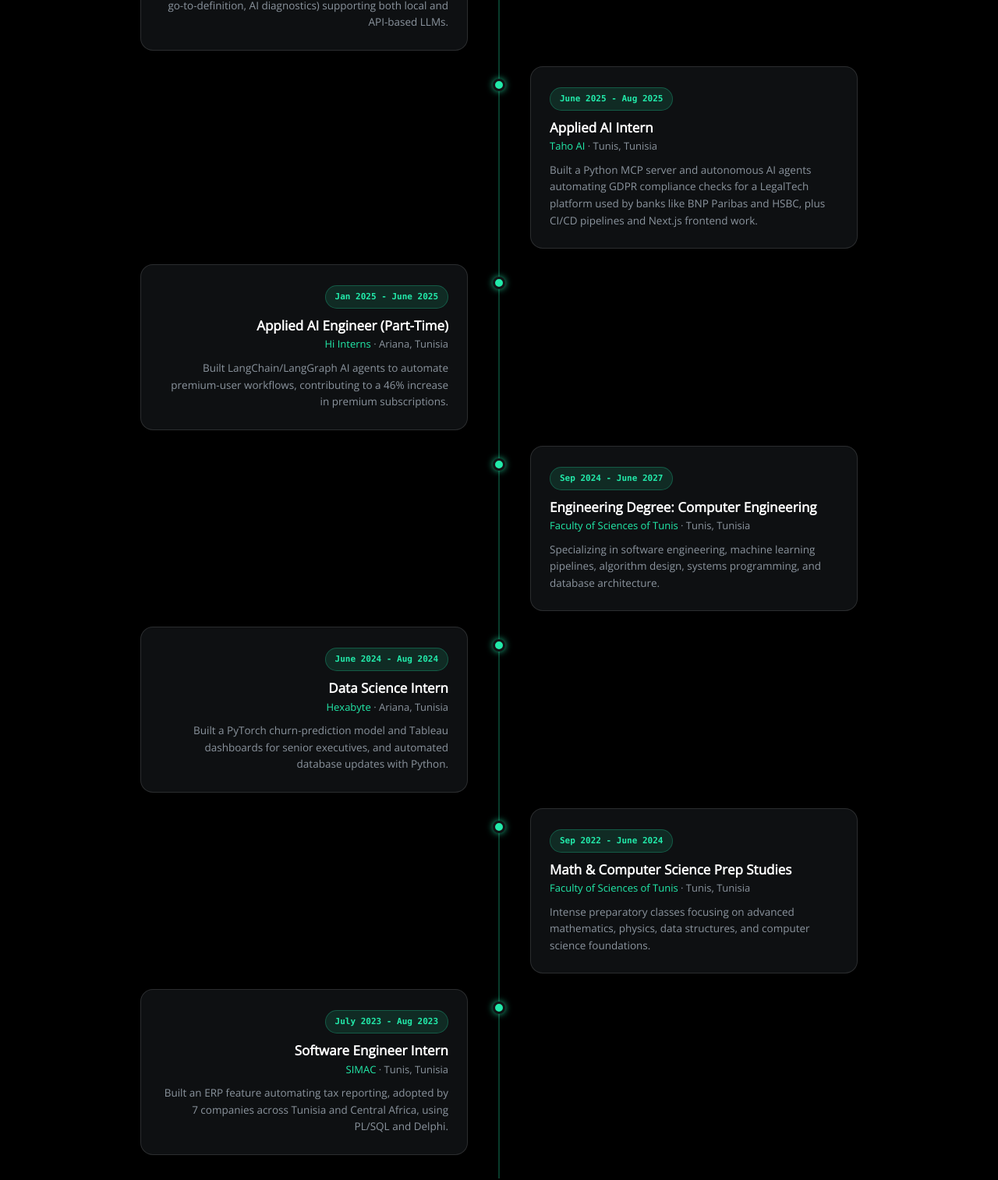
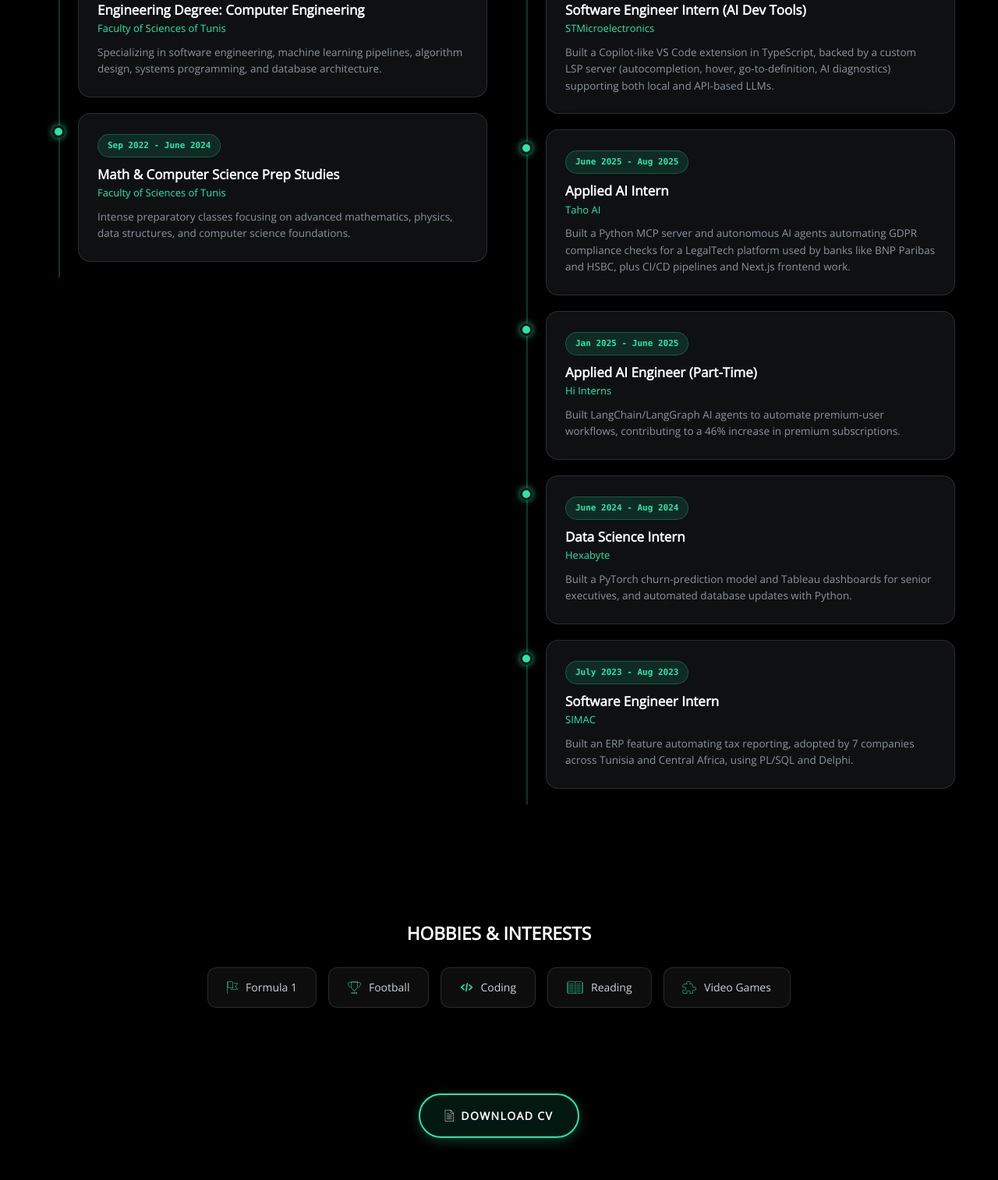
Before and after one commit to Wassim-Hamra/Wassim-Hamra.github.io, a plain HTML site: page about.html in a window 1280 px wide. Shown: the part 1221-2735 px from the top of the page at 78% size. Drawn offline with nearby package versions, Linux system fonts and the light colour scheme; files whose address does not match are found by name.

Commit message:
split timeline into separate education and internship tracks, centered heading, styled hobbies cards, and upgraded download cv button

```diff
--- a/about.html
+++ b/about.html
@@ -101,102 +101,141 @@
 <section class="probootstrap-section">
     <div class="container">
         <div class="row">
-            <div class="col-md-12 section-heading probootstrap-animate">
+            <div class="col-md-12 section-heading text-center probootstrap-animate">
                 <h2><strong>My Journey</strong></h2>
-                <p class="text-center" style="color: #8b949e; margin-bottom: 40px; font-size: 15px;">A timeline of my professional internships, education, and experiences.</p>
+                <p style="color: #8b949e; margin-bottom: 40px; font-size: 15px;">A detailed timeline of my academic background and professional internships.</p>
+            </div>
 
-                <div class="timeline-container">
-                    <div class="timeline-line"></div>
+            <div class="row" style="margin-bottom: 50px;">
+                <!-- Education Track -->
+                <div class="col-md-6 probootstrap-animate">
+                    <h3 class="text-center" style="color: #22eaaa; font-weight: 600; margin-bottom: 30px; display: flex; align-items: center; justify-content: center; gap: 8px;"><i class="icon-book-open"></i> Education</h3>
+                    <div class="timeline-container single-track">
+                        <div class="timeline-line track-left"></div>
 
-                    <!-- Item 1: ST -->
-                    <div class="timeline-item timeline-left">
-                        <div class="timeline-dot"></div>
+                        <!-- FST Engineering -->
+                        <div class="timeline-item timeline-single">
+                            <div class="timeline-dot dot-left"></div>
+                            <div class="timeline-content">
+                                <span class="timeline-date">Sep 2024 - June 2027</span>
+                                <h3 class="timeline-title">Engineering Degree: Computer Engineering</h3>
+                                <h4 class="timeline-location"><a href="https://fst.rnu.tn/en" target="_blank" rel="noopener noreferrer">Faculty of Sciences of Tunis</a></h4>
+                                <p class="timeline-desc">Specializing in software engineering, machine learning pipelines, algorithm design, systems programming, and database architecture.</p>
+                            </div>
+                        </div>
+
+                        <!-- FST Prep -->
+                        <div class="timeline-item timeline-single">
+                            <div class="timeline-dot dot-left"></div>
+                            <div class="timeline-content">
+                                <span class="timeline-date">Sep 2022 - June 2024</span>
+                                <h3 class="timeline-title">Math &amp; Computer Science Prep Studies</h3>
+                                <h4 class="timeline-location"><a href="https://fst.rnu.tn/en" target="_blank" rel="noopener noreferrer">Faculty of Sciences of Tunis</a></h4>
+                                <p class="timeline-desc">Intense preparatory classes focusing on advanced mathematics, physics, data structures, and computer science foundations.</p>
+                            </div>
+                        </div>
+                    </div>
+                </div>
+
+                <!-- Internships Track -->
+                <div class="col-md-6 probootstrap-animate">
+                    <h3 class="text-center" style="color: #22eaaa; font-weight: 600; margin-bottom: 30px; display: flex; align-items: center; justify-content: center; gap: 8px;"><i class="icon-briefcase3"></i> Work Experience</h3>
+                    <div class="timeline-container single-track">
+                        <div class="timeline-line track-left"></div>
+
+                        <!-- ST -->
+                        <div class="timeline-item timeline-single">
+                            <div class="timeline-dot dot-left"></div>
                             <div class="timeline-content">
                                 <span class="timeline-date">July 2026 - Sep 2026</span>
                                 <h3 class="timeline-title">Software Engineer Intern (AI Dev Tools)</h3>
-                            <h4 class="timeline-location"><a href="https://www.st.com/" target="_blank" rel="noopener noreferrer">STMicroelectronics</a> · Tunis, Tunisia</h4>
+                                <h4 class="timeline-location"><a href="https://www.st.com/" target="_blank" rel="noopener noreferrer">STMicroelectronics</a></h4>
                                 <p class="timeline-desc">Built a Copilot-like VS Code extension in TypeScript, backed by a custom LSP server (autocompletion, hover, go-to-definition, AI diagnostics) supporting both local and API-based LLMs.</p>
                             </div>
                         </div>
 
-                    <!-- Item 2: Taho -->
-                    <div class="timeline-item timeline-right">
-                        <div class="timeline-dot"></div>
+                        <!-- Taho -->
+                        <div class="timeline-item timeline-single">
+                            <div class="timeline-dot dot-left"></div>
                             <div class="timeline-content">
                                 <span class="timeline-date">June 2025 - Aug 2025</span>
                                 <h3 class="timeline-title">Applied AI Intern</h3>
-                            <h4 class="timeline-location"><a href="https://tahoai.com/" target="_blank" rel="noopener noreferrer">Taho AI</a> · Tunis, Tunisia</h4>
+                                <h4 class="timeline-location"><a href="https://tahoai.com/" target="_blank" rel="noopener noreferrer">Taho AI</a></h4>
                                 <p class="timeline-desc">Built a Python MCP server and autonomous AI agents automating GDPR compliance checks for a LegalTech platform used by banks like BNP Paribas and HSBC, plus CI/CD pipelines and Next.js frontend work.</p>
                             </div>
                         </div>
 
-                    <!-- Item 3: Hi Interns -->
-                    <div class="timeline-item timeline-left">
-                        <div class="timeline-dot"></div>
+                        <!-- Hi Interns -->
+                        <div class="timeline-item timeline-single">
+                            <div class="timeline-dot dot-left"></div>
                             <div class="timeline-content">
                                 <span class="timeline-date">Jan 2025 - June 2025</span>
                                 <h3 class="timeline-title">Applied AI Engineer (Part-Time)</h3>
-                            <h4 class="timeline-location"><a href="https://hi-interns.com" target="_blank" rel="noopener noreferrer">Hi Interns</a> · Ariana, Tunisia</h4>
+                                <h4 class="timeline-location"><a href="https://hi-interns.com" target="_blank" rel="noopener noreferrer">Hi Interns</a></h4>
                                 <p class="timeline-desc">Built LangChain/LangGraph AI agents to automate premium-user workflows, contributing to a 46% increase in premium subscriptions.</p>
                             </div>
                         </div>
 
-                    <!-- Item 4: FST Engineering -->
-                    <div class="timeline-item timeline-right">
-                        <div class="timeline-dot"></div>
-                        <div class="timeline-content">
-                            <span class="timeline-date">Sep 2024 - June 2027</span>
-                            <h3 class="timeline-title">Engineering Degree: Computer Engineering</h3>
-                            <h4 class="timeline-location"><a href="https://fst.rnu.tn/en" target="_blank" rel="noopener noreferrer">Faculty of Sciences of Tunis</a> · Tunis, Tunisia</h4>
-                            <p class="timeline-desc">Specializing in software engineering, machine learning pipelines, algorithm design, systems programming, and database architecture.</p>
-                        </div>
-                    </div>
-
-                    <!-- Item 5: Hexabyte -->
-                    <div class="timeline-item timeline-left">
-                        <div class="timeline-dot"></div>
+                        <!-- Hexabyte -->
+                        <div class="timeline-item timeline-single">
+                            <div class="timeline-dot dot-left"></div>
                             <div class="timeline-content">
                                 <span class="timeline-date">June 2024 - Aug 2024</span>
                                 <h3 class="timeline-title">Data Science Intern</h3>
-                            <h4 class="timeline-location"><a href="https://www.hexabyte.tn/" target="_blank" rel="noopener noreferrer">Hexabyte</a> · Ariana, Tunisia</h4>
+                                <h4 class="timeline-location"><a href="https://www.hexabyte.tn/" target="_blank" rel="noopener noreferrer">Hexabyte</a></h4>
                                 <p class="timeline-desc">Built a PyTorch churn-prediction model and Tableau dashboards for senior executives, and automated database updates with Python.</p>
                             </div>
                         </div>
 
-                    <!-- Item 6: FST Prep -->
-                    <div class="timeline-item timeline-right">
-                        <div class="timeline-dot"></div>
-                        <div class="timeline-content">
-                            <span class="timeline-date">Sep 2022 - June 2024</span>
-                            <h3 class="timeline-title">Math &amp; Computer Science Prep Studies</h3>
-                            <h4 class="timeline-location"><a href="https://fst.rnu.tn/en" target="_blank" rel="noopener noreferrer">Faculty of Sciences of Tunis</a> · Tunis, Tunisia</h4>
-                            <p class="timeline-desc">Intense preparatory classes focusing on advanced mathematics, physics, data structures, and computer science foundations.</p>
-                        </div>
-                    </div>
-
-                    <!-- Item 7: SIMAC -->
-                    <div class="timeline-item timeline-left">
-                        <div class="timeline-dot"></div>
+                        <!-- SIMAC -->
+                        <div class="timeline-item timeline-single">
+                            <div class="timeline-dot dot-left"></div>
                             <div class="timeline-content">
                                 <span class="timeline-date">July 2023 - Aug 2023</span>
                                 <h3 class="timeline-title">Software Engineer Intern</h3>
-                            <h4 class="timeline-location"><a href="http://www.simac.tn/" target="_blank" rel="noopener noreferrer">SIMAC</a> · Tunis, Tunisia</h4>
+                                <h4 class="timeline-location"><a href="http://www.simac.tn/" target="_blank" rel="noopener noreferrer">SIMAC</a></h4>
                                 <p class="timeline-desc">Built an ERP feature automating tax reporting, adopted by 7 companies across Tunisia and Central Africa, using PL/SQL and Delphi.</p>
                             </div>
                         </div>
                     </div>
                 </div>
+            </div>
 
+            <!-- Hobbies & Interests Section -->
+            <div class="col-md-12 section-heading probootstrap-animate text-center" style="margin-top: 50px;">
+                <h2><strong>Hobbies &amp; Interests</strong></h2>
+                <div class="hobbies-grid" style="display: flex; flex-wrap: wrap; justify-content: center; gap: 15px; margin-top: 30px; margin-bottom: 40px;">
+                    <div class="hobby-card">
+                        <i class="icon-flag3"></i>
+                        <span>Formula 1</span>
+                    </div>
+                    <div class="hobby-card">
+                        <i class="icon-trophy3"></i>
+                        <span>Football</span>
+                    </div>
+                    <div class="hobby-card">
+                        <i class="icon-code"></i>
+                        <span>Coding</span>
+                    </div>
+                    <div class="hobby-card">
+                        <i class="icon-book-open"></i>
+                        <span>Reading</span>
+                    </div>
+                    <div class="hobby-card">
+                        <i class="icon-puzzle"></i>
+                        <span>Video Games</span>
+                    </div>
+                </div>
+            </div>
 
-            <div class="col-md-12 section-heading probootstrap-animate">
-                <h2><strong>Hobbies</strong></h2>
-                <p><strong>· </strong>
-                    Football | Formula 1 | Video Games | Coding | Reading </p>
-            </div>
-            <div class="col-md-12 section-heading probootstrap-animate">
-                <!-- Replaced heading link with inline text + button -->
-                <p class="text-center"><a href="https://drive.google.com/file/d/1e0lka_gm1ceTEtnZUaYaJGYqBprR7BHV/view?usp=sharing"
-                   class="btn btn-primary btn-md" target="_blank" rel="noopener noreferrer">Download CV</a></p>
+            <!-- Cool CV Download Button -->
+            <div class="col-md-12 section-heading probootstrap-animate text-center" style="margin-top: 20px; margin-bottom: 40px;">
+                <p class="text-center">
+                    <a href="https://drive.google.com/file/d/1e0lka_gm1ceTEtnZUaYaJGYqBprR7BHV/view?usp=sharing"
+                       class="btn-cool-cv" target="_blank" rel="noopener noreferrer">
+                        <i class="icon-document2"></i> Download CV
+                    </a>
+                </p>
             </div>
         </div>
     </div>
--- a/static/css/custom.css
+++ b/static/css/custom.css
@@ -765,3 +765,104 @@
         right: auto !important;
     }
 }
+
+/* Single Track Timeline Adjustments */
+.timeline-container.single-track {
+    margin: 20px auto;
+    padding: 10px 0;
+}
+
+.timeline-line.track-left {
+    left: 20px;
+    transform: none;
+}
+
+.timeline-item.timeline-single {
+    width: 100%;
+    padding: 10px 0 10px 45px;
+    text-align: left !important;
+    left: 0 !important;
+}
+
+.timeline-dot.dot-left {
+    left: 12px;
+    right: auto !important;
+}
+
+/* Hobbies & Interests Grid */
+.hobbies-grid {
+    display: flex;
+    flex-wrap: wrap;
+    justify-content: center;
+    gap: 15px;
+}
+
+.hobby-card {
+    display: inline-flex;
+    align-items: center;
+    gap: 10px;
+    padding: 12px 24px;
+    background: rgba(255, 255, 255, 0.05);
+    border: 1px solid rgba(255, 255, 255, 0.12);
+    border-radius: 12px;
+    font-size: 14px;
+    color: #c9d1d9;
+    font-weight: 500;
+    transition: all 0.25s ease-in-out;
+    cursor: default;
+    box-shadow: 0 4px 12px rgba(0, 0, 0, 0.15);
+}
+
+.hobby-card:hover {
+    background: rgba(34, 234, 170, 0.08);
+    border-color: rgba(34, 234, 170, 0.4);
+    color: #ffffff;
+    transform: translateY(-3px);
+    box-shadow: 0 8px 24px rgba(34, 234, 170, 0.25);
+}
+
+.hobby-card i {
+    font-size: 16px;
+    color: #22eaaa;
+    transition: transform 0.3s ease;
+}
+
+.hobby-card:hover i {
+    transform: scale(1.2);
+}
+
+/* Cool CV Download Button */
+.btn-cool-cv {
+    display: inline-flex;
+    align-items: center;
+    gap: 8px;
+    padding: 14px 32px;
+    background: rgba(34, 234, 170, 0.10);
+    border: 2px solid #22eaaa;
+    border-radius: 30px;
+    font-size: 14px;
+    font-weight: 600;
+    color: #ffffff;
+    text-transform: uppercase;
+    letter-spacing: 0.1em;
+    cursor: pointer;
+    box-shadow: 0 4px 15px rgba(34, 234, 170, 0.25);
+    transition: all 0.3s cubic-bezier(0.16, 1, 0.3, 1);
+    text-decoration: none !important;
+}
+
+.btn-cool-cv:hover {
+    background: #22eaaa;
+    color: #000000;
+    box-shadow: 0 8px 25px rgba(34, 234, 170, 0.5);
+    transform: translateY(-2px) scale(1.03);
+}
+
+.btn-cool-cv i {
+    font-size: 15px;
+    transition: transform 0.2s ease;
+}
+
+.btn-cool-cv:hover i {
+    transform: translateY(1px);
+}
```
Lines whose indentation alone changed are shown as unchanged.
